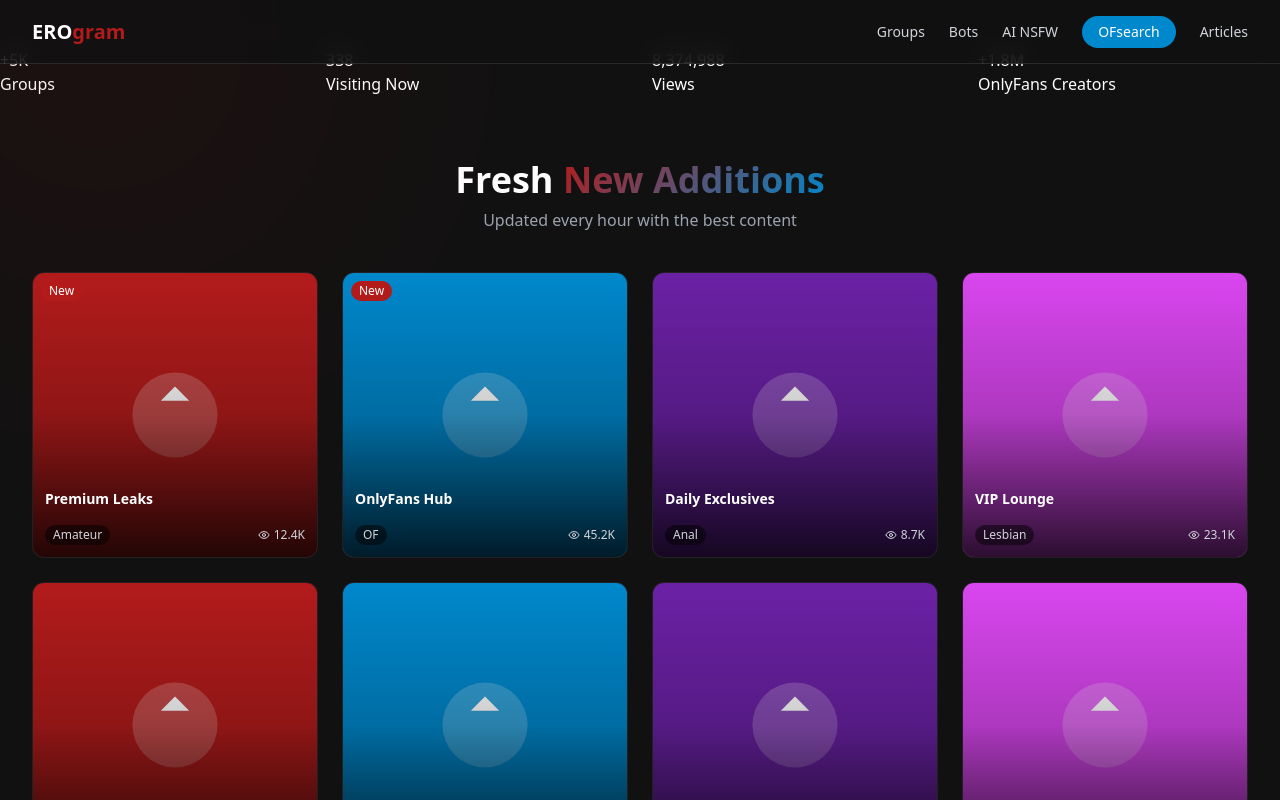
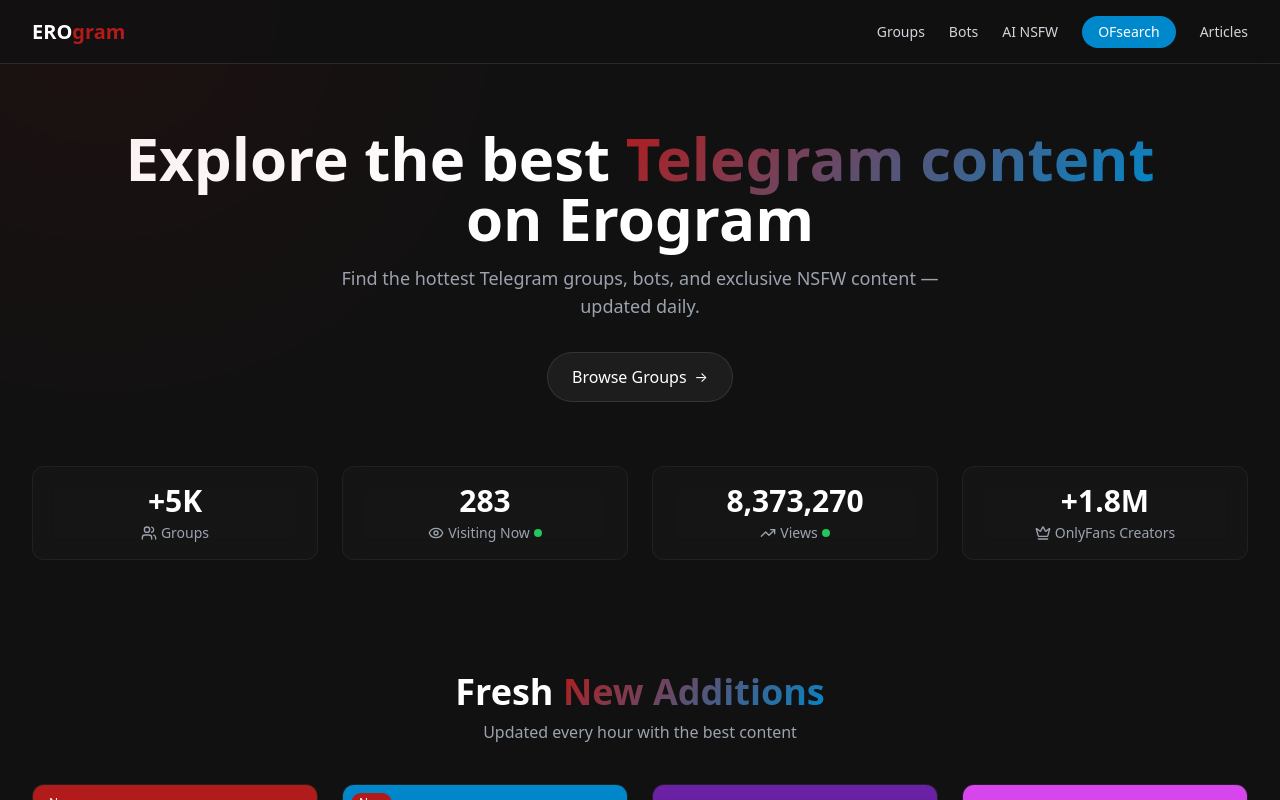
Before and after one commit to valeskashop983-web/thep, a Next.js app: page / in a window 1280 px wide. Shown: the top 800 px of the page. Built offline with nearby package versions, Linux system fonts and the light colour scheme.

Commit message:
Update HeroStats.tsx

```diff
--- a/components/ui/HeroStats.tsx
+++ b/components/ui/HeroStats.tsx
@@ -1,21 +1,55 @@
-'use client'
+import { Eye, Users, TrendingUp, Crown } from 'lucide-react'
 
 export default function HeroStats() {
   const stats = [
-    { number: '+5K', label: 'Groups' },
-    { number: '338', label: 'Visiting Now' },
-    { number: '8,374,988', label: 'Views' },
-    { number: '+1.8M', label: 'OnlyFans Creators' },
+    { number: '+5K', label: 'Groups', icon: <Users size={16} /> },
+    { number: '283', label: 'Visiting Now', icon: <Eye size={16} />, live: true },
+    { number: '8,373,270', label: 'Views', icon: <TrendingUp size={16} />, live: true },
+    { number: '+1.8M', label: 'OnlyFans Creators', icon: <Crown size={16} /> },
   ]
 
   return (
-    <div className="grid grid-cols-2 md:grid-cols-4 gap-4 md:gap-6 mt-12">
-      {stats.map((stat, idx) => (
-        <div key={idx} className="stat-card">
-          <div className="stat-number">{stat.number}</div>
-          <div className="stat-label">{stat.label}</div>
-        </div>
-      ))}
+    <div className="max-w-7xl mx-auto px-4 sm:px-6 lg:px-8 pt-24 sm:pt-32 pb-12">
+      {/* Hero text */}
+      <div className="text-center">
+        <h1 className="text-4xl sm:text-5xl md:text-6xl font-bold">
+          Explore the best{' '}
+          <span className="gradient-text">Telegram content</span>
+          <br />
+          on Erogram
+        </h1>
+        <p className="text-gray-400 max-w-2xl mx-auto mt-4 text-base sm:text-lg">
+          Find the hottest Telegram groups, bots, and exclusive NSFW content — updated daily.
+        </p>
+        <button className="mt-8 px-6 py-3 bg-white/5 hover:bg-white/10 border border-white/10 rounded-full transition-all duration-300 flex items-center gap-2 mx-auto">
+          Browse Groups
+          <span className="text-sm">→</span>
+        </button>
+      </div>
+
+      {/* Stats grid */}
+      <div className="grid grid-cols-2 sm:grid-cols-4 gap-3 sm:gap-6 mt-16">
+        {stats.map((stat, idx) => (
+          <div
+            key={idx}
+            className="glass-card rounded-xl p-4 text-center"
+          >
+            <div className="text-2xl sm:text-3xl font-bold text-white flex items-center justify-center gap-1">
+              {stat.number}
+            </div>
+            <div className="text-xs sm:text-sm text-gray-400 mt-1 flex items-center justify-center gap-1">
+              {stat.icon}
+              {stat.label}
+              {stat.live && (
+                <span className="relative flex h-2 w-2">
+                  <span className="animate-ping absolute inline-flex h-full w-full rounded-full bg-green-400 opacity-75"></span>
+                  <span className="relative inline-flex rounded-full h-2 w-2 bg-green-500"></span>
+                </span>
+              )}
+            </div>
+          </div>
+        ))}
+      </div>
     </div>
   )
 }
```
